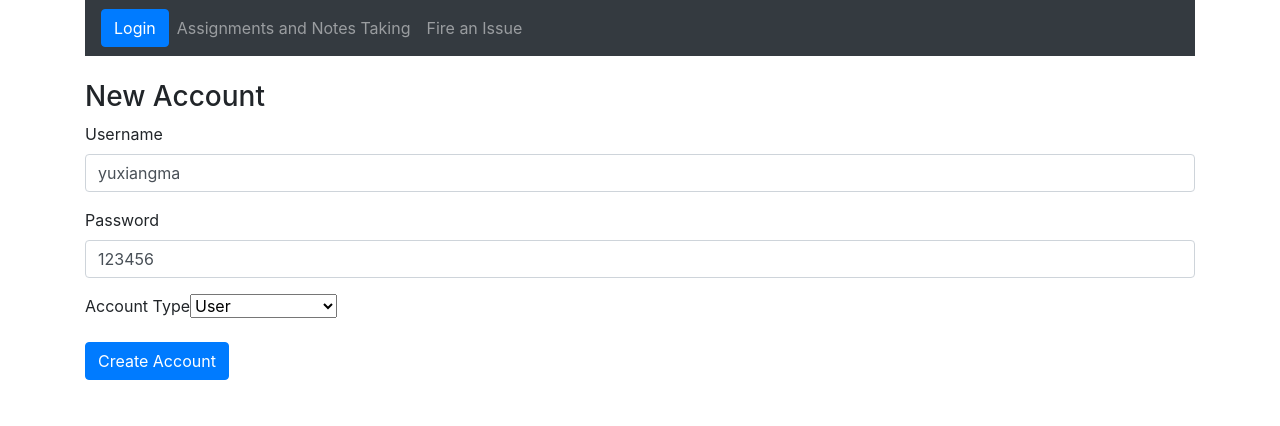
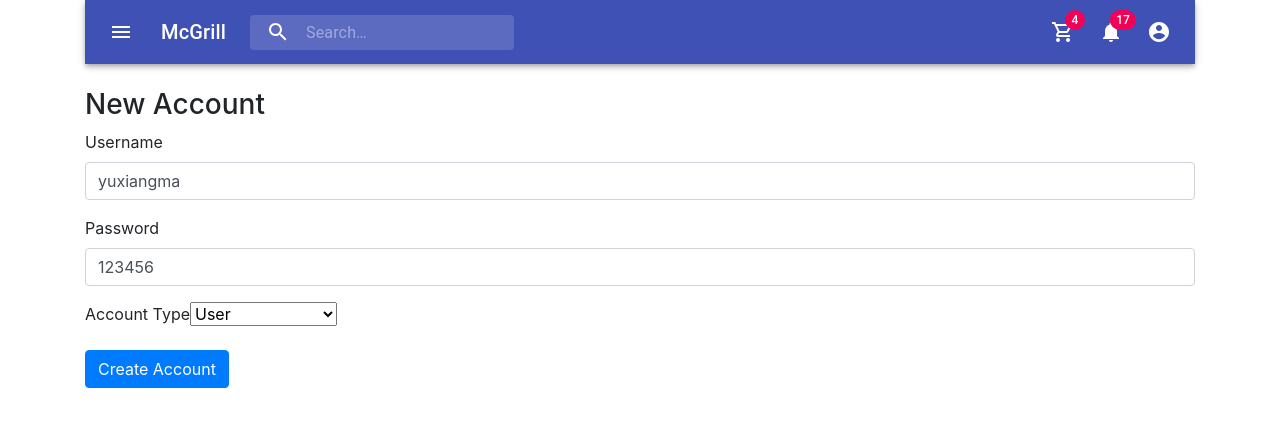
Before and after one commit to 20001LastOrder/McGrill_App, a React app in the folder frontend/: page /signup in a window 1280 px wide. Shown: the top 426 px of the page. Built offline with nearby package versions, Linux system fonts and the light colour scheme.

Commit message:
Modified Navbar to include View Profile/Cart/Notifications

```diff
--- a/frontend/src/components/navbar.js
+++ b/frontend/src/components/navbar.js
@@ -1,23 +1,233 @@
-import React, { Component } from 'react';
-import { Link } from 'react-router-dom';
-import { AuthButton } from '../App'
-export default class Navbar extends Component {
+import React from 'react';
+import { fade, makeStyles } from '@material-ui/core/styles';
+import AppBar from '@material-ui/core/AppBar';
+import Toolbar from '@material-ui/core/Toolbar';
+import IconButton from '@material-ui/core/IconButton';
+import Typography from '@material-ui/core/Typography';
+import InputBase from '@material-ui/core/InputBase';
+import Badge from '@material-ui/core/Badge';
+import MenuItem from '@material-ui/core/MenuItem';
+import Menu from '@material-ui/core/Menu';
+import MenuIcon from '@material-ui/icons/Menu';
+import SearchIcon from '@material-ui/icons/Search';
+import AccountCircle from '@material-ui/icons/AccountCircle';
+import MailIcon from '@material-ui/icons/Mail';
+import NotificationsIcon from '@material-ui/icons/Notifications';
+import MoreIcon from '@material-ui/icons/MoreVert';
+import ShoppingCartOutlinedIcon from '@material-ui/icons/ShoppingCartOutlined';
 
-  render() {
-    return (
-      <nav className="navbar navbar-dark bg-dark navbar-expand-lg">
-        <AuthButton />
-        <div className="collpase navbar-collapse">
-        <ul className="navbar-nav mr-auto">
-          <li className="navbar-item">
-            <Link to="/campus" className="nav-link">Assignments and Notes Taking</Link>
-          </li>
-          <li className="navbar-item">
-            <Link to="/issue" className="nav-link">Fire an Issue</Link>
-          </li>
-        </ul>
-        </div>
-      </nav>
-    );
-  }
+const useStyles = makeStyles(theme => ({
+  grow: {
+    flexGrow: 1,
+  },
+  menuButton: {
+    marginRight: theme.spacing(2),
+  },
+  title: {
+    display: 'none',
+    [theme.breakpoints.up('sm')]: {
+      display: 'block',
+    },
+  },
+  search: {
+    position: 'relative',
+    borderRadius: theme.shape.borderRadius,
+    backgroundColor: fade(theme.palette.common.white, 0.15),
+    '&:hover': {
+      backgroundColor: fade(theme.palette.common.white, 0.25),
+    },
+    marginRight: theme.spacing(2),
+    marginLeft: 0,
+    width: '100%',
+    [theme.breakpoints.up('sm')]: {
+      marginLeft: theme.spacing(3),
+      width: 'auto',
+    },
+  },
+  searchIcon: {
+    width: theme.spacing(7),
+    height: '100%',
+    position: 'absolute',
+    pointerEvents: 'none',
+    display: 'flex',
+    alignItems: 'center',
+    justifyContent: 'center',
+  },
+  inputRoot: {
+    color: 'inherit',
+  },
+  inputInput: {
+    padding: theme.spacing(1, 1, 1, 7),
+    transition: theme.transitions.create('width'),
+    width: '100%',
+    [theme.breakpoints.up('md')]: {
+      width: 200,
+    },
+  },
+  sectionDesktop: {
+    display: 'none',
+    [theme.breakpoints.up('md')]: {
+      display: 'flex',
+    },
+  },
+  sectionMobile: {
+    display: 'flex',
+    [theme.breakpoints.up('md')]: {
+      display: 'none',
+    },
+  },
+}));
+
+export default function PrimarySearchAppBar() {
+  const classes = useStyles();
+  const [anchorEl, setAnchorEl] = React.useState(null);
+  const [mobileMoreAnchorEl, setMobileMoreAnchorEl] = React.useState(null);
+
+  const isMenuOpen = Boolean(anchorEl);
+  const isMobileMenuOpen = Boolean(mobileMoreAnchorEl);
+
+  const handleProfileMenuOpen = event => {
+    setAnchorEl(event.currentTarget);
+  };
+
+  const handleMobileMenuClose = () => {
+    setMobileMoreAnchorEl(null);
+  };
+
+  const handleMenuClose = () => {
+    setAnchorEl(null);
+    handleMobileMenuClose();
+  };
+
+  const handleMobileMenuOpen = event => {
+    setMobileMoreAnchorEl(event.currentTarget);
+  };
+
+  const menuId = 'primary-search-account-menu';
+  const renderMenu = (
+    <Menu
+      anchorEl={anchorEl}
+      anchorOrigin={{ vertical: 'top', horizontal: 'right' }}
+      id={menuId}
+      keepMounted
+      transformOrigin={{ vertical: 'top', horizontal: 'right' }}
+      open={isMenuOpen}
+      onClose={handleMenuClose}
+    >
+      <MenuItem onClick={handleMenuClose}>Profile</MenuItem>
+      <MenuItem onClick={handleMenuClose}>My Favourites</MenuItem>
+      <MenuItem onClick={handleMenuClose}>My Orders</MenuItem>
+      <MenuItem onClick={event =>  window.location.href='/profilesettings'}>My Account</MenuItem>
+    </Menu>
+  );
+
+  const mobileMenuId = 'primary-search-account-menu-mobile';
+  const renderMobileMenu = (
+    <Menu
+      anchorEl={mobileMoreAnchorEl}
+      anchorOrigin={{ vertical: 'top', horizontal: 'right' }}
+      id={mobileMenuId}
+      keepMounted
+      transformOrigin={{ vertical: 'top', horizontal: 'right' }}
+      open={isMobileMenuOpen}
+      onClose={handleMobileMenuClose}
+    >
+      <MenuItem>
+        <IconButton aria-label="show 4 new mails" color="inherit">
+          <Badge badgeContent={4} color="secondary">
+            <ShoppingCartOutlinedIcon />
+          </Badge>
+        </IconButton>
+        <p>Shopping Cart</p>
+      </MenuItem>
+      <MenuItem>
+        <IconButton aria-label="show 11 new notifications" color="inherit">
+          <Badge badgeContent={11} color="secondary">
+            <NotificationsIcon />
+          </Badge>
+        </IconButton>
+        <p>Notifications</p>
+      </MenuItem>
+      <MenuItem onClick={handleProfileMenuOpen}>
+        <IconButton
+          aria-label="account of current user"
+          aria-controls="primary-search-account-menu"
+          aria-haspopup="true"
+          color="inherit"
+        >
+          <AccountCircle />
+        </IconButton>
+        <p>Profile</p>
+      </MenuItem>
+    </Menu>
+  );
+
+  return (
+    <div className={classes.grow}>
+      <AppBar position="static">
+        <Toolbar>
+          <IconButton
+            edge="start"
+            className={classes.menuButton}
+            color="inherit"
+            aria-label="open drawer"
+          >
+            <MenuIcon />
+          </IconButton>
+          <Typography className={classes.title} variant="h6" noWrap>
+            McGrill
+          </Typography>
+          <div className={classes.search}>
+            <div className={classes.searchIcon}>
+              <SearchIcon />
+            </div>
+            <InputBase
+              placeholder="Search…"
+              classes={{
+                root: classes.inputRoot,
+                input: classes.inputInput,
+              }}
+              inputProps={{ 'aria-label': 'search' }}
+            />
+          </div>
+          <div className={classes.grow} />
+          <div className={classes.sectionDesktop}>
+            <IconButton aria-label="show 4 new mails" color="inherit">
+              <Badge badgeContent={4} color="secondary">
+                <ShoppingCartOutlinedIcon />
+              </Badge>
+            </IconButton>
+            <IconButton aria-label="show 17 new notifications" color="inherit">
+              <Badge badgeContent={17} color="secondary">
+                <NotificationsIcon />
+              </Badge>
+            </IconButton>
+            <IconButton
+              edge="end"
+              aria-label="account of current user"
+              aria-controls={menuId}
+              aria-haspopup="true"
+              onClick={handleProfileMenuOpen}
+              color="inherit"
+            >
+              <AccountCircle />
+            </IconButton>
+          </div>
+          <div className={classes.sectionMobile}>
+            <IconButton
+              aria-label="show more"
+              aria-controls={mobileMenuId}
+              aria-haspopup="true"
+              onClick={handleMobileMenuOpen}
+              color="inherit"
+            >
+              <MoreIcon />
+            </IconButton>
+          </div>
+        </Toolbar>
+      </AppBar>
+      {renderMobileMenu}
+      {renderMenu}
+    </div>
+  );
 }
--- a/frontend/src/components/userprofile.js
+++ /dev/null
@@ -1,38 +0,0 @@
-import React, { Component } from 'react';
-import {Redirect} from 'react-router-dom';
-import axios from 'axios';
-import { Form, Button, ButtonGroup, FormGroup, FormControl, ControlLabel } from "react-bootstrap";
-import profilesettings from './profilesettings';
-
-
-export default class UserProfile extends Component {
-    constructor(props) {
-        super(props);
-    }
-    render() {
-        return (
-
-            <div align="center">
-            <ButtonGroup vertical>
-            <Button variant="primary" size="lg">
-                Favourites
-            </Button>
-            <Button variant="primary" size="lg">
-                My Order History
-            </Button>
-            <Button variant="primary" size="lg">
-                Addresses
-            </Button>
-
-            <Button variant="primary" size="lg">
-                Wallet
-            </Button>
-
-            <Button onClick={event =>  window.location.href='/profilesettings'} variant="primary" size="lg">
-                Profile Settings
-            </Button>
-            </ButtonGroup>
-          </div>
-        )
-      }
-}
```
